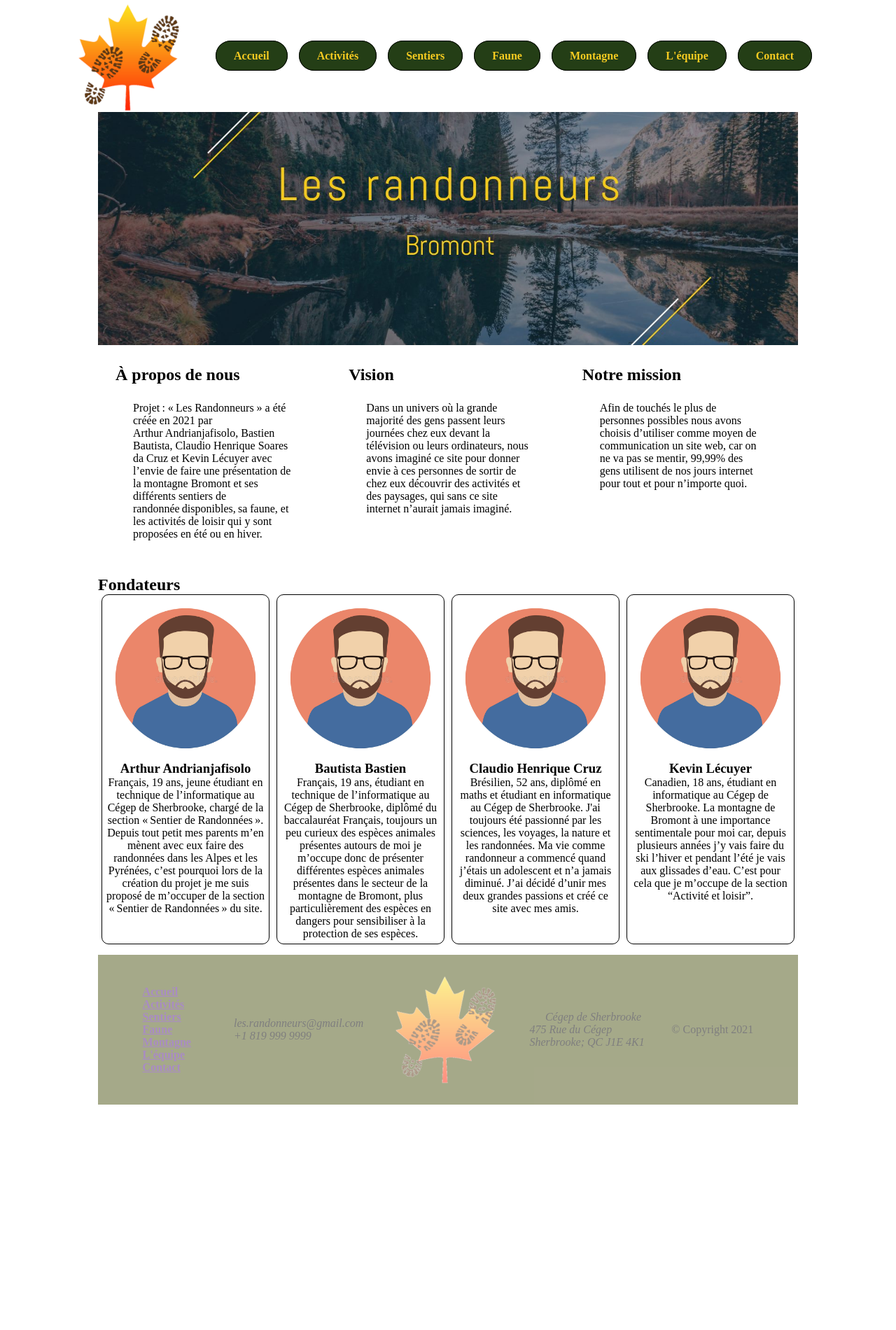
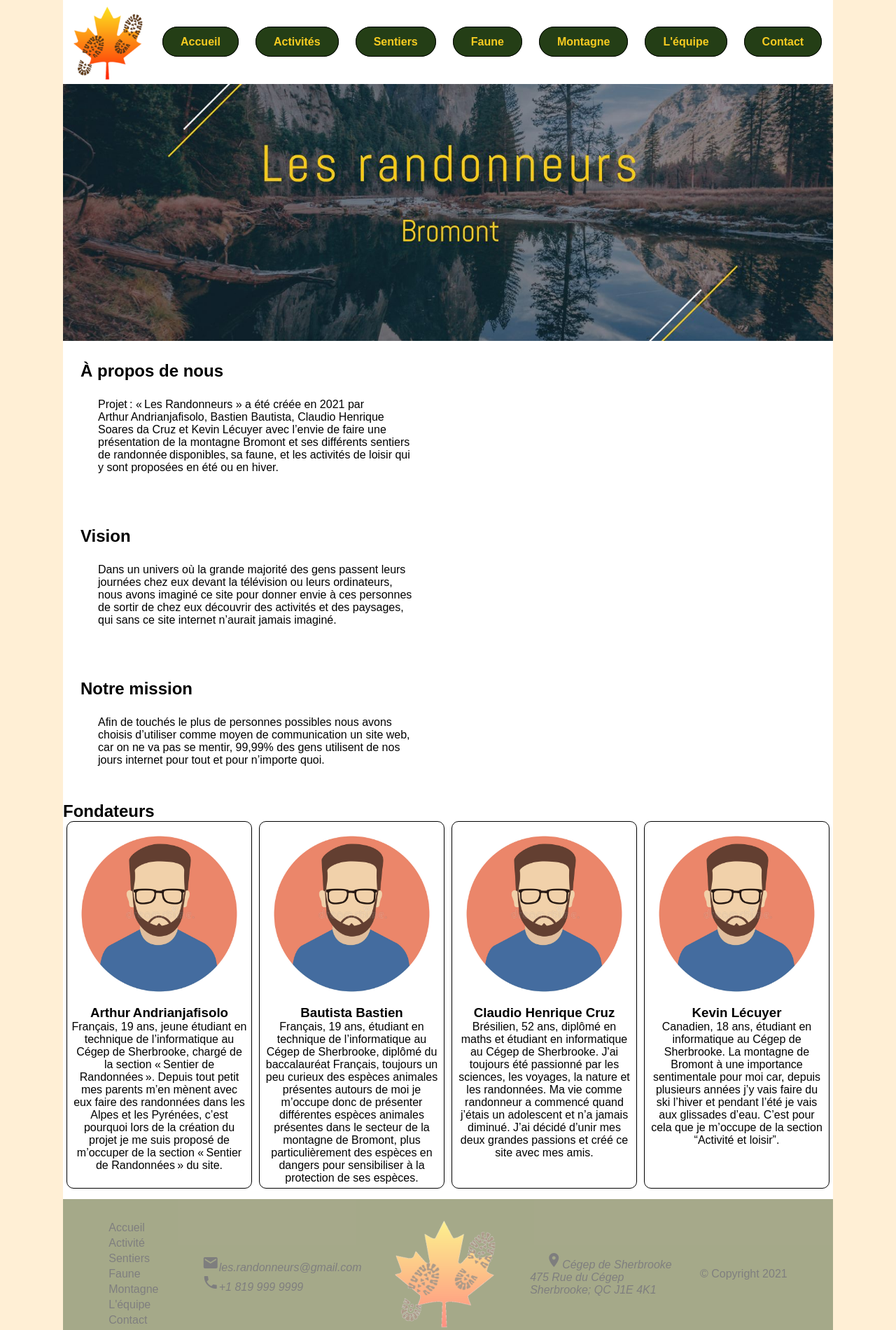
Before and after one commit to claudiohsdacruz/Randoneurs, a plain HTML site: page apropos.html in a window 1280 px wide. Shown: the top 1900 px of the page at 70% size. Before the commit the page ends 1578 px from the top, so only its background shows below. Drawn offline with Linux system fonts and the light colour scheme.

Commit message:
footer and nav
Ajustements aux éléments de balise d'en-tête et de pied de page

```diff
--- a/apropos.html
+++ b/apropos.html
@@ -1,20 +1,22 @@
 <!DOCTYPE html>
 <html lang="en">
 <head>
-    <meta charset="UTF-8">
-    <meta name="viewport" content="width=device-width, initial-scale=1.0">
-    <link rel="stylesheet" href="./css/style_projet.css" />
+    <meta charset="utf-8" />
+    <meta name="viewport" content="width=device-width, initial-scale=1.0" />
+    <link rel="stylesheet" href="css/style_projet.css" />
+    <link href="https://fonts.googleapis.com/icon?family=Material+Icons" rel="stylesheet">
+    <link rel="stylesheet" href="https://cdnjs.cloudflare.com/ajax/libs/font-awesome/4.7.0/css/font-awesome.min.css">
     <link rel="shortcut icon" href="./multimedia/images/favicon-32x32.png" />
     <title>A propos</title>
 </head>
 <body>
     <main>
-        <header>
+        <header class="flex">
             <img id="logo" src="./multimedia/images/logo_randonne.png" alt="logo du projet">
 
             <div>
                 <nav>
-                    <ul>
+                    <ul class="flex">
                         <li><a href=""><strong>Accueil</strong></a></li>
                         <li><a href=""><strong>Activités</strong></a></li>
                         <li><a href=""><strong>Sentiers</strong></a></li>
@@ -29,7 +31,7 @@
 
         <img src="./multimedia/images/banniere_accueil.jpg" alt="bannière de la page d'accueil">
 
-        <section>
+        <section id="fondaments">
             <aside>
                 <h2>À propos de nous </h2>
 
@@ -75,25 +77,26 @@
                 </aside>
             </div>
         </section>
-        <footer>
+        <footer class="flex">
             <aside>
                 <nav>
                     <ul>
-                        <li><a href=""><strong>Accueil</strong></a></li>
-                        <li><a href=""><strong>Activités</strong></a></li>
-                        <li><a href=""><strong>Sentiers</strong></a></li>
-                        <li><a href=""><strong>Faune</strong></a></li>
-                        <li><a href=""><strong>Montagne</strong></a></li>
-                        <li><a href=""><strong>L'équipe</strong></a></li>
-                        <li><a href=""><strong>Contact</strong></a></li>
+                        <li><a href="">Accueil</a></li>
+                        <li><a href="">Activité</a></li>
+                        <li><a href="">Sentiers</a></li>
+                        <li><a href="">Faune</a></li>
+                        <li><a href="">Montagne</a></li>
+                        <li><a href="">L'équipe</a></li>
+                        <li><a href="">Contact</a></li>
                     </ul>
                 </nav>
             </aside>
 
             <aside>
                 <address>
-                    <a href="mailto:les.randonneurs@gmail.com">les.randonneurs@gmail.com</a> <br>
-                    <a href="tel:+1 819 999 9999">+1 819 999 9999</a>
+                    <a href="mailto:les.randonneurs@gmail.com"><i class="material-icons">email</i>les.randonneurs@gmail.com</a> <br>
+
+                    <a href="tel:+1 819 999 9999"><i class="material-icons">phone</i>+1 819 999 9999</a>
                 </address>
             </aside>
 
@@ -103,7 +106,7 @@
 
             <aside>
                 <address>
-                    <a href="https://www.google.com/maps/place/C%C3%A9gep+de+Sherbrooke/@45.4105428,-71.8882513,17z/data=!3m1!4b1!4m5!3m4!1s0x4cb7b3a7a1058a9f:0xac83ae2c6ba0672c!8m2!3d45.4106051!4d-71.885957">Cégep de Sherbrooke <br> 475 Rue du Cégep <br> Sherbrooke; QC J1E 4K1</a>
+                    <a href="https://www.google.com/maps/place/C%C3%A9gep+de+Sherbrooke/@45.4105428,-71.8882513,17z/data=!3m1!4b1!4m5!3m4!1s0x4cb7b3a7a1058a9f:0xac83ae2c6ba0672c!8m2!3d45.4106051!4d-71.885957"><i class="material-icons">location_on </i>Cégep de Sherbrooke <br> 475 Rue du Cégep <br> Sherbrooke; QC J1E 4K1</a>
                 </address>
             </aside>
 
--- a/css/style_projet.css
+++ b/css/style_projet.css
@@ -30,11 +30,21 @@
     padding: 0;
     margin: 0;
     box-sizing: border-box;
+    font-family: sans-serif;
+}
+
+body {
+    background-color: papayawhip;
+}
+
+.flex {
+    display: flex;
 }
 
 main {
-    width: 1000px;
+    width: 1100px;
     margin: auto;
+    background-color: white;
 }
 
 img {
@@ -45,20 +55,21 @@ img {
 /*En tête*/
 
 header {
-    display: flex;
     align-items: center;
 }
 
 header img {
     position: relative;
-    left: -35px;
+    width: 10%;
+    margin: 5px  10px;
+    /*left: -35px;*/
 }
 
 
 /*Navigateur*/
 
 div nav ul {
-    display: flex;
+    align-items: stretch;
     list-style-type: none;
 }
 
@@ -68,18 +79,14 @@ div nav a {
     color: #F6CB21;
     text-decoration: none;
     padding: 12px 25px;
-    width: 100px;
-    height: 41px;
-    margin: 8px;
+    margin: 12px;
+    /*width: 120px;*/
+    /*height: 41px;*/
     border-radius: 25px;
-    text-align: center;
+    /*text-align:center;*/
 }
 
 /*Première section (Montagne Bromont + vidéo)*/
-
-section:first-of-type {
-    display: flex;
-}
 
 section:first-of-type aside {
     width: 50%;
@@ -112,8 +119,7 @@ video {
 /*deuxième section avec 4 articles*/
 
 section article {
-    display: flex;
-    margin: 25px;
+    margin: 25px 50px;
     padding: 15px 25px;
     background-color: #d4e3fc;
     opacity: 0.6;
@@ -131,7 +137,6 @@ section article p:first-child {
 /*pied de page */
 
 footer {
-    display: flex;
     justify-content: space-evenly;
     align-items: center;
     background-color: #4e5516;
@@ -140,11 +145,25 @@ footer {
     padding: 25px;
 }
 
-aside nav ul {
+footer nav ul {
     list-style: none;
 }
 
+footer nav ul li {
+    padding: 2px 0px;
+}
+
+footer nav ul li a {
+    text-decoration: none;
+    color: black;
+}
+
+footer a:hover {
+    color: white;
+}
+
 address a {
+    list-style-type: none;
     text-decoration: none;
     color: black;
 }
@@ -168,10 +187,6 @@ footer aside:last-of-type a::before {
 
 
 
-.flex {
-    display: flex;
-}
-
 
 /* A propos de nous */
 #fondateurs aside {
@@ -182,3 +197,7 @@ footer aside:last-of-type a::before {
     padding: 5px;
     width: 25%;
 }
+
+#fondaments {
+    width: 100%;
+}
```
Also changed, not shown: index.html (+20 -18 lines).
